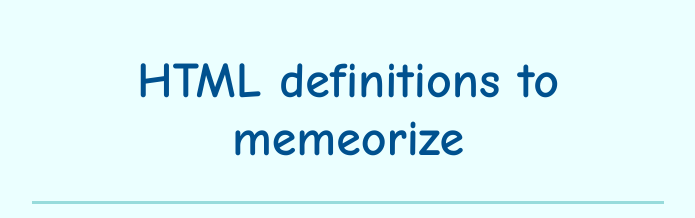
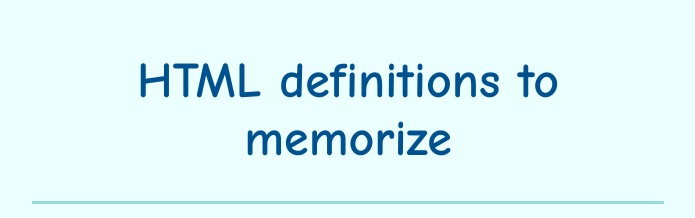
Before and after one commit to thepoorbulliedlion/html-words, a plain HTML site: page index.html in a window 1280 px wide. Shown: the top 218 px of the page, without its empty margins (292-987 px from the left). Drawn offline with Linux system fonts and the light colour scheme.

Commit message:
Update index.html

```diff
--- a/index.html
+++ b/index.html
@@ -47,7 +47,7 @@
 
     <body>
         <div id="content">
-        <h1>HTML definitions to memeorize</h1>
+        <h1>HTML definitions to memorize</h1>
 
         <hr>
 
```
Lines whose indentation alone changed are shown as unchanged.
